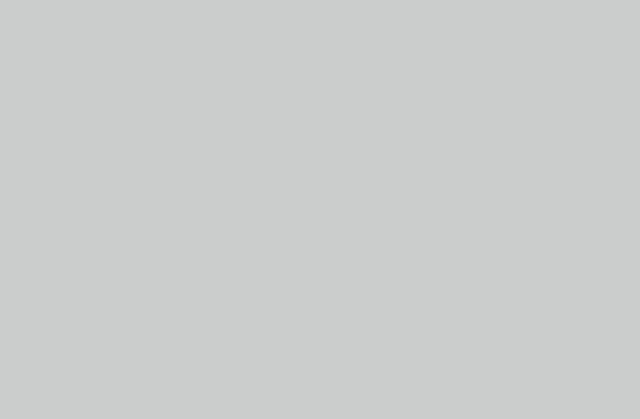
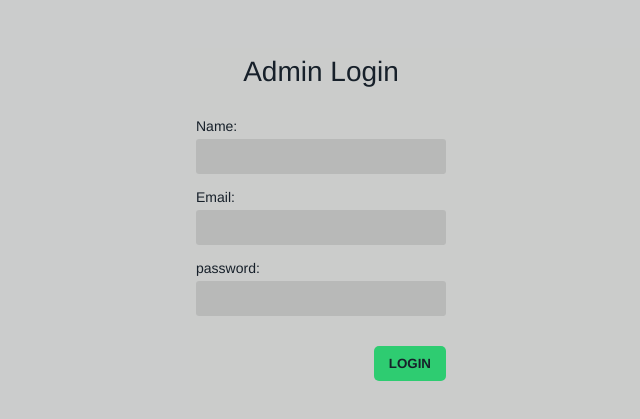
Before and after one commit to knimalaka/Student-Safety-System, a React (Create React App) app: page /components/AdminloginForm in a window 1280 px wide. Shown: the part 207-626 px from the top of the page, without its empty margins (319-959 px from the left). Built offline with nearby package versions, Linux system fonts and the light colour scheme.

Commit message:
Initializing admin login form

```diff
--- a/src/components/AdminLoginForm.js
+++ b/src/components/AdminLoginForm.js
@@ -1,16 +1,74 @@
-import React, {useState} from "react";
+import React, {useState} from 'react';
+import{ BrowserRouter as Router, Route, Link, NavLink, Switch} from "react-router-dom";
+import Home from './Home';
+import {useHistory} from "react-router-dom";
 
 function AdminLoginForm() {
 
-    return (
+    let history = useHistory();
 
-      <div className="AdminLoginForm">
+    const adminUser = {
+        email : "admin@admin.com",
+        password : "1234"
+      }
+
+      const [user, setUser] = useState({name:"",email: ""});
+      const [error, setError] = useState("");
+
+      const Login = details => {
+        console.log(details);
+
+        if(details.email == adminUser.email && details.password == adminUser.password){
+             return(
+
+                history.push("./Home")
+
+        );
+
+        } else {
+          console.log("Details do not match!");
+          setError("Details do not match!");
+        }
+      }
+
+      const Logout = () => {
+        setUser({name: "", email: ""});
+      }
 
 
 
-      </div>
+    const[details, setDetails] = useState({name: "", email: "", password: ""});
 
-    );
-  }
+    const submitHandler = e => {
+        e.preventDefault();
 
-  export default AdminLoginForm;
+        Login(details);
+    }
+
+    return (
+
+
+        <form onSubmit={submitHandler}>
+            <div className="form-inner">
+                <h2>Admin Login</h2>
+                {(error != "") ? (<div className="error">{error}</div>): ""}
+                <div className="form-group">
+                    <label htmlFor="name">Name:</label>
+                    <input type="text" name="name" id="name" onChange={e => setDetails({...details, name: e.target.value})} value={details.name}/>
+                </div>
+                <div className="form-group">
+                    <label htmlFor="email">Email: </label>
+                    <input type="email" name="email" id="email" onChange={e => setDetails({...details, email: e.target.value})} value={details.email}/>
+                </div>
+                <div className="form-group">
+                    <label htmlFor="password">password:</label>
+                    <input type="password" name="password" id="password" onChange={e => setDetails({...details, password: e.target.value})} value={details.password}/>
+                </div>
+                <input type="submit" value="LOGIN" />
+            </div>
+        </form>
+
+    )
+}
+
+export default AdminLoginForm;
--- a/src/components/LoginForm.js
+++ b/src/components/LoginForm.js
@@ -8,7 +8,7 @@ function LoginForm() {
     let history = useHistory();
 
     const adminUser = {
-        email : "admin@admin.com",
+        email : "parent@parent.com",
         password : "1234"
       }
 
@@ -34,11 +34,6 @@ function LoginForm() {
       const Logout = () => {
         setUser({name: "", email: ""});
       }
-
-
-
-
-
 
 
 
```
